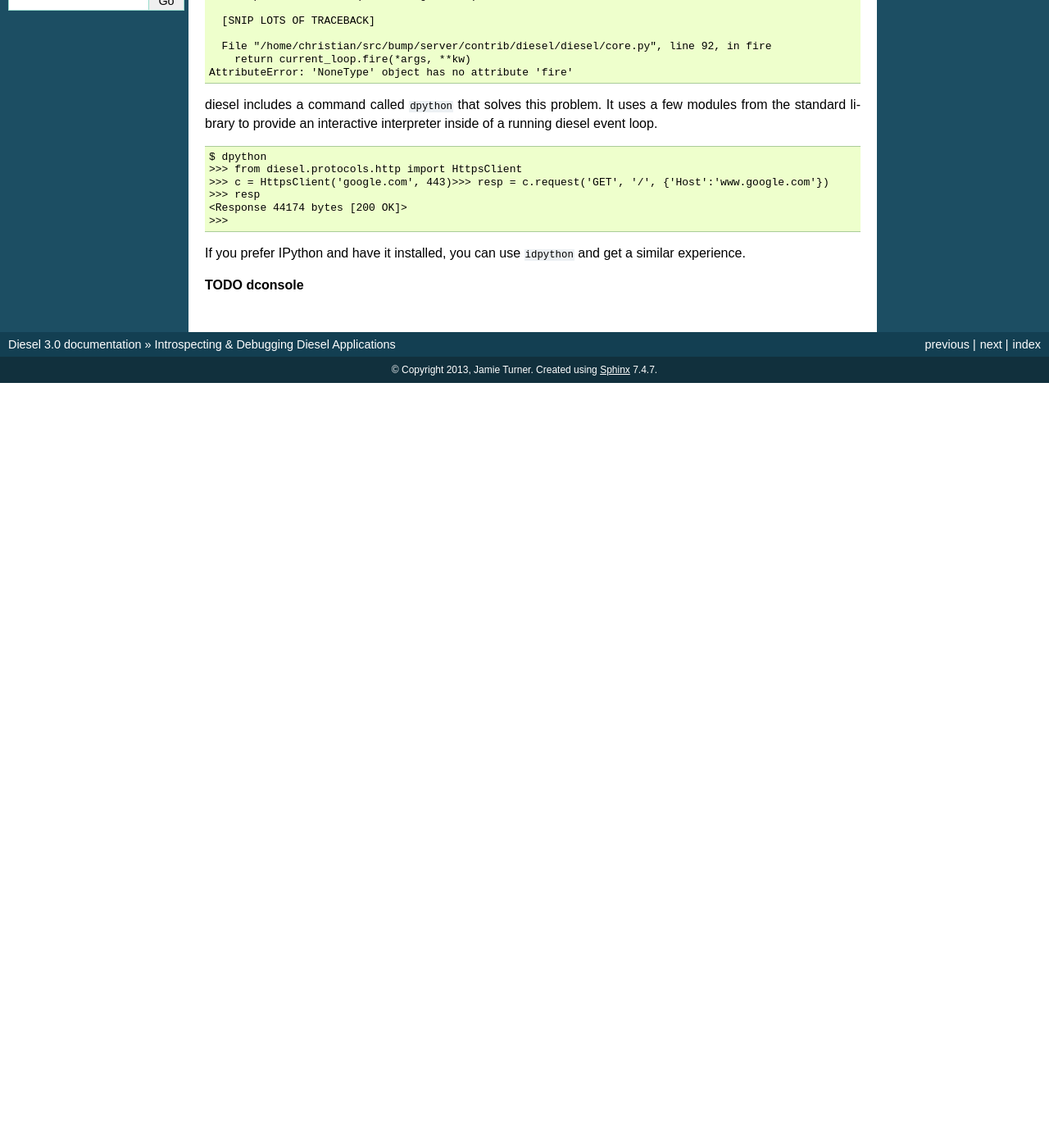
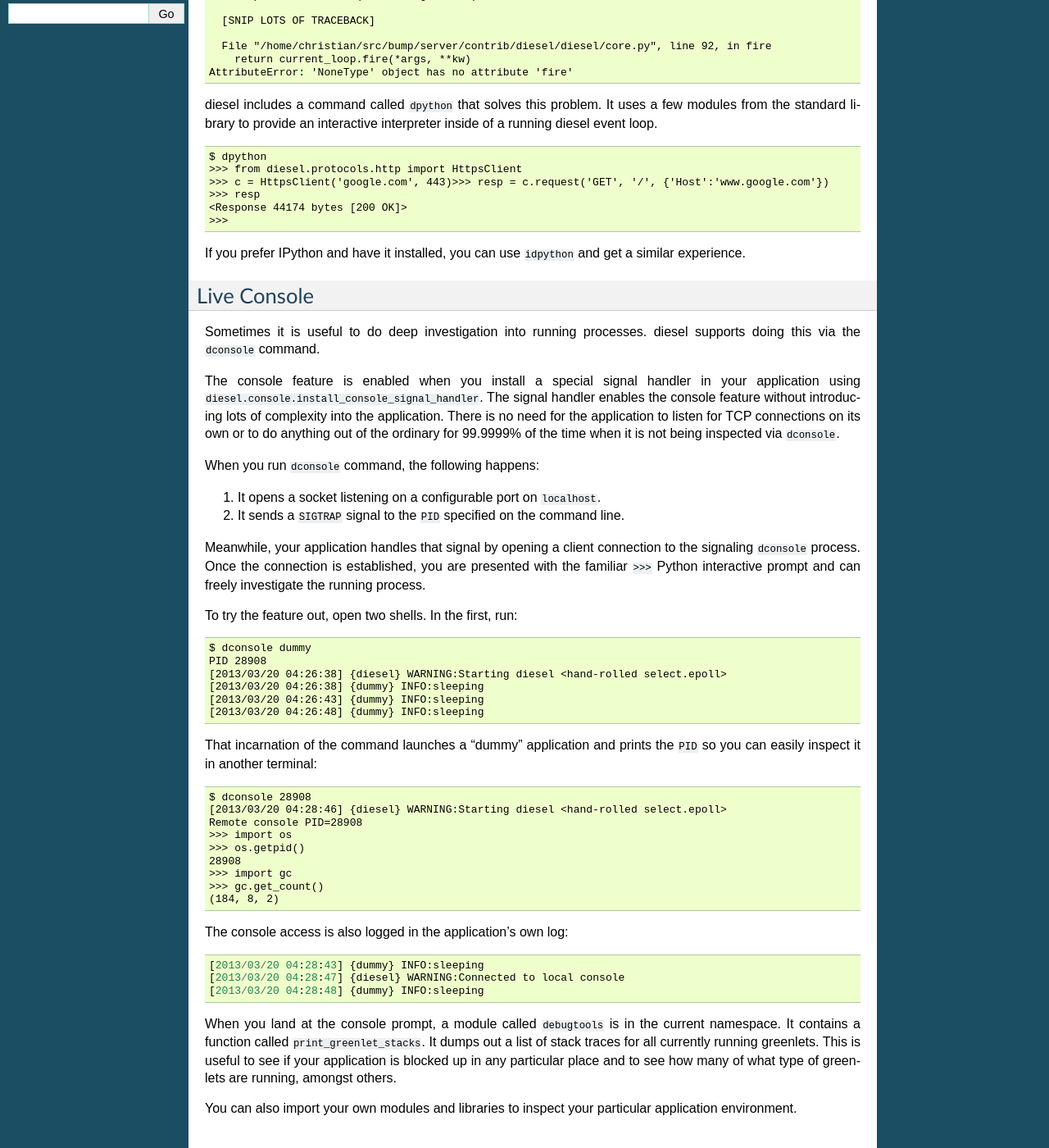
Before and after one commit to dieseldev/diesel, a Sphinx documentation site: the page built from doc/debugging.rst, in a window 1280 px wide and 1400 px high, scrolled down 344 px. Shown: the whole window at 82% size. Built offline with Sphinx 7.4.7, drawn with Linux system fonts in a browser that asks for light colours; before the commit the page ends 900 px from its top, so only the background shows below that.

Commit message:
dconsole documenation

```diff
--- a/doc/debugging.rst
+++ b/doc/debugging.rst
@@ -41,4 +41,62 @@ inside of a running diesel event loop.
 If you prefer IPython and have it installed, you can use ``idpython`` and get a
 similar experience.
 
-**TODO dconsole**
+Live Console
+------------
+
+Sometimes it is useful to do deep investigation into running processes. diesel
+supports doing this via the ``dconsole`` command.
+
+The console feature is enabled when you install a special signal handler in
+your application using ``diesel.console.install_console_signal_handler``.  The
+signal handler enables the console feature without introducing lots of
+complexity into the application. There is no need for the application to listen
+for TCP connections on its own or to do anything out of the ordinary for
+99.9999% of the time when it is not being inspected via ``dconsole``.
+
+When you run ``dconsole`` command, the following happens:
+
+1. It opens a socket listening on a configurable port on ``localhost``.
+2. It sends a ``SIGTRAP`` signal to the ``PID`` specified on the command line.
+
+Meanwhile, your application handles that signal by opening a client connection
+to the signaling ``dconsole`` process. Once the connection is established, you
+are presented with the familiar ``>>>`` Python interactive prompt and can
+freely investigate the running process.
+
+To try the feature out, open two shells. In the first, run::
+
+    $ dconsole dummy
+    PID 28908
+    [2013/03/20 04:26:38] {diesel} WARNING:Starting diesel <hand-rolled select.epoll>
+    [2013/03/20 04:26:38] {dummy} INFO:sleeping
+    [2013/03/20 04:26:43] {dummy} INFO:sleeping
+    [2013/03/20 04:26:48] {dummy} INFO:sleeping
+
+That incarnation of the command launches a "dummy" application and prints the
+``PID`` so you can easily inspect it in another terminal::
+
+    $ dconsole 28908
+    [2013/03/20 04:28:46] {diesel} WARNING:Starting diesel <hand-rolled select.epoll>
+    Remote console PID=28908
+    >>> import os
+    >>> os.getpid()
+    28908
+    >>> import gc
+    >>> gc.get_count()
+    (184, 8, 2)
+
+The console access is also logged in the application's own log::
+
+    [2013/03/20 04:28:43] {dummy} INFO:sleeping
+    [2013/03/20 04:28:47] {diesel} WARNING:Connected to local console
+    [2013/03/20 04:28:48] {dummy} INFO:sleeping
+
+When you land at the console prompt, a module called ``debugtools`` is in the
+current namespace.  It contains a function called ``print_greenlet_stacks``. It
+dumps out a list of stack traces for all currently running greenlets. This is
+useful to see if your application is blocked up in any particular place and to
+see how many of what type of greenlets are running, amongst others.
+
+You can also import your own modules and libraries to inspect your particular
+application environment.
```
